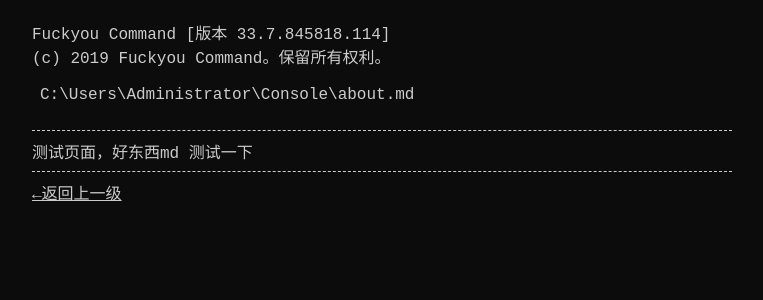
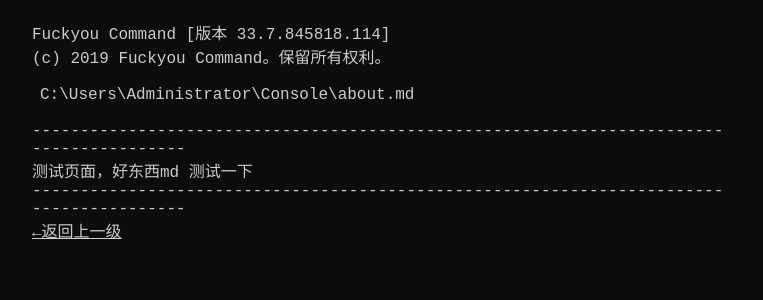
Before and after one commit to loveandrevolution/console, a Jekyll site: the page built from about.md, in a window 1280 px wide. Shown: the top 300 px of the page, without its empty margins (258-1021 px from the left). Built offline with Jekyll 4.4.1, drawn with Linux system fonts in a browser that asks for light colours.

Commit message:
Update default.html

```diff
--- a/_layouts/default.html
+++ b/_layouts/default.html
@@ -6,7 +6,8 @@
     <style>
       body{ background: #0C0C0C; color: #CCC; max-width: 700px; margin: 20px auto; font-family: NSimSun, monospace; padding: 0 20px; word-break: break-all; }
       a{ color: #CCC }
-      .cutter{ overflow: hidden; word-break: normal; margin: 0.5em 0; border-top: 1px dashed}
+      .cutter{ overflow: hidden; word-break: normal }
+      .cutter:after{ content:'----------------------------------------------------------------------------------------' }
       ::selection {
         background: #F3F3F3;
         color: #333;
```
